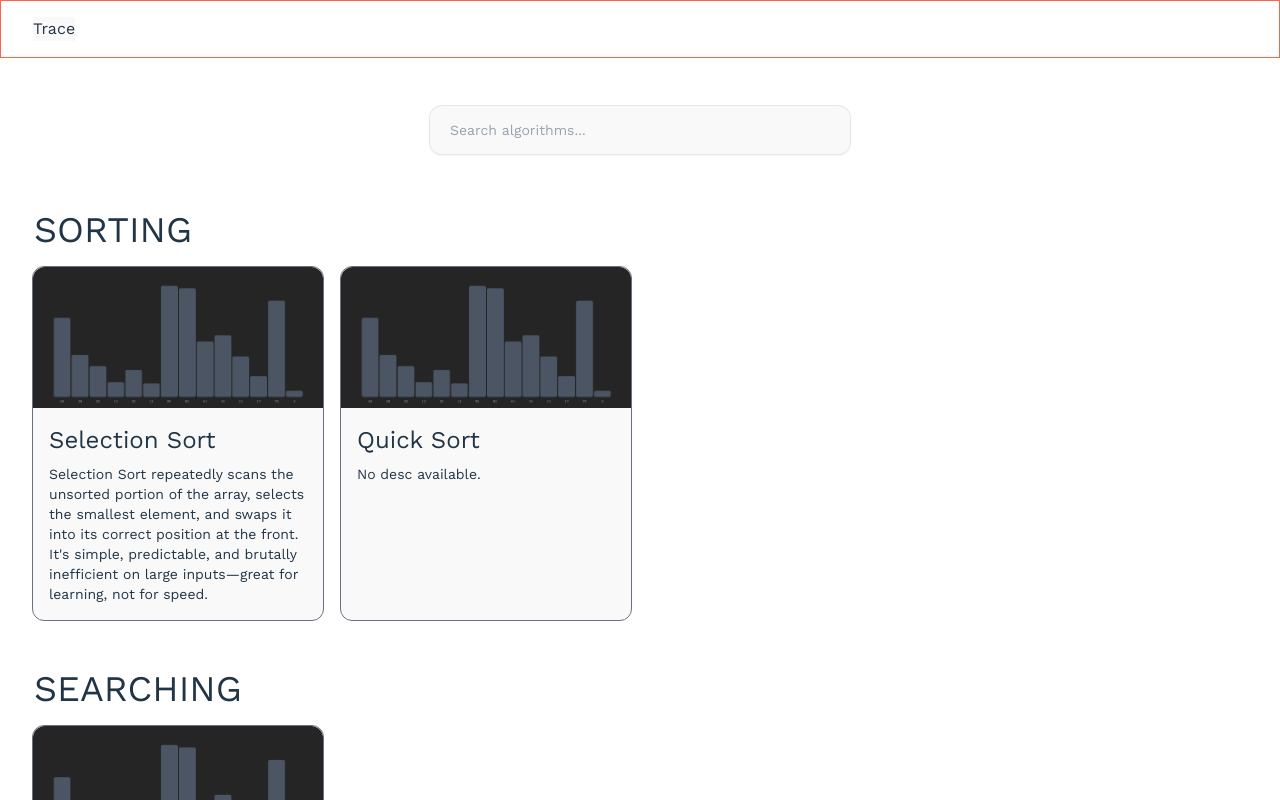
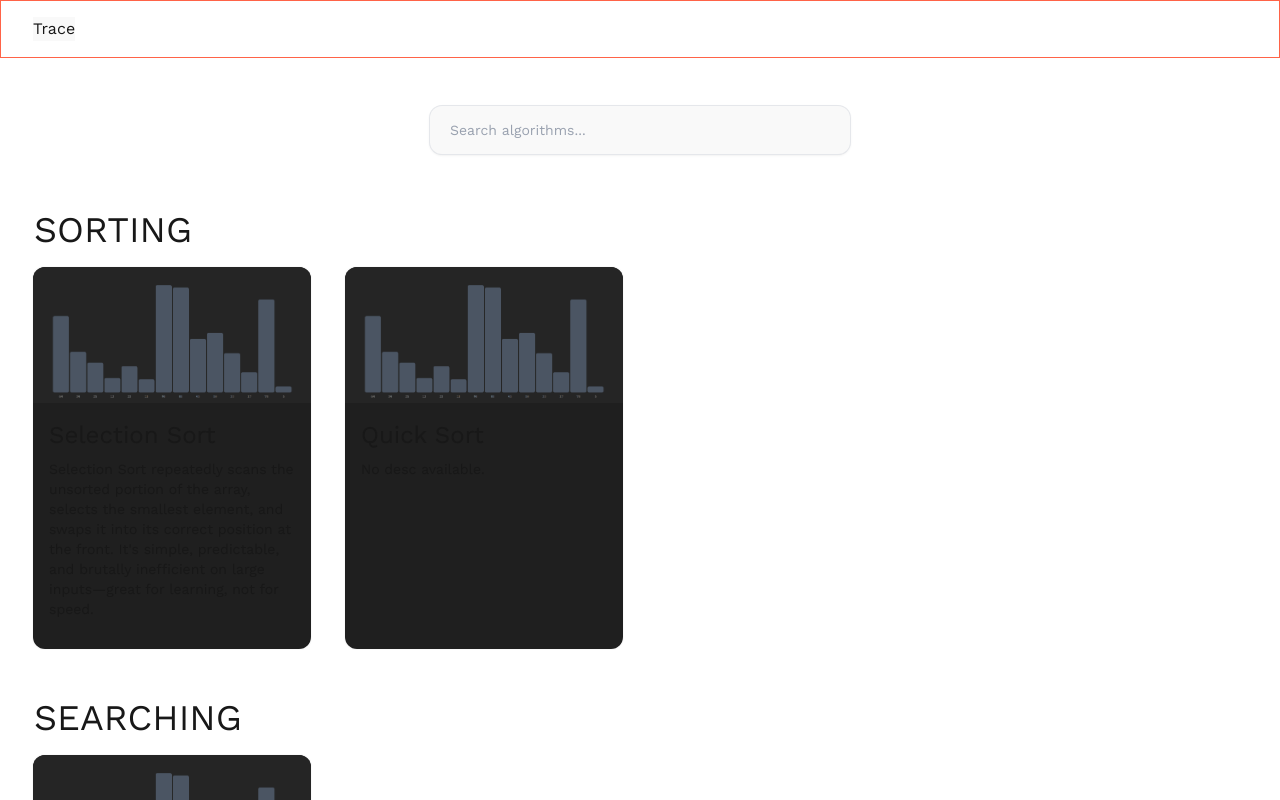
Before and after one commit to Mayur-666/Trace, a React app: page / in a window 1280 px wide. Shown: the top 800 px of the page. Built offline with nearby package versions, Linux system fonts and the light colour scheme; the HTML template or start-up script is replaced by a standard one.

Commit message:
feat: added animation to cards

```diff
--- a/src/components/AlgorithmCard.tsx
+++ b/src/components/AlgorithmCard.tsx
@@ -1,33 +1,67 @@
 import type { AlgorithmData } from '@/utils/types';
 import { useNavigate } from 'react-router-dom';
+import React, { useRef, useState } from 'react';
 
 interface AlgorithmCardProps {
   algorithm: AlgorithmData;
 }
+
 function AlgorithmCard({ algorithm }: Readonly<AlgorithmCardProps>) {
   const navigate = useNavigate();
+  const cardRef = useRef<HTMLButtonElement>(null);
+  const [tilt, setTilt] = useState({ x: 0, y: 0 });
+  const [hovered, setHovered] = useState(false);
 
   const handleClick = () => {
     if (algorithm.route) {
       navigate(algorithm.route);
     }
   };
+
+  const handleMouseMove = (e: React.MouseEvent) => {
+    const card = cardRef.current;
+    if (!card) return;
+    const rect = card.getBoundingClientRect();
+    const x = ((e.clientX - rect.left) / rect.width - 0.5) * 8;
+    const y = ((e.clientY - rect.top) / rect.height - 0.5) * -8;
+    setTilt({ x, y });
+  };
+
+  const handleMouseLeave = () => {
+    setTilt({ x: 0, y: 0 });
+    setHovered(false);
+  };
+
+  const handleMouseEnter = () => {
+    setHovered(true);
+  };
+
   return (
     <button
-      className={`border border-gray-500 w-full h-full rounded-xl flex flex-col min-h-64 ${algorithm.route ? 'cursor-pointer' : 'cursor-default'}`}
+      ref={cardRef}
+      className={`min-h-96 glow-border p-px rounded-xl overflow-hidden relative ${algorithm.route ? 'cursor-pointer' : 'cursor-default'}${hovered ? ' glow-active' : ''}`}
       onClick={handleClick}
+      onMouseMove={handleMouseMove}
+      onMouseLeave={handleMouseLeave}
+      onMouseEnter={handleMouseEnter}
+      style={{
+        transform: `perspective(600px) rotateX(${tilt.y}deg) rotateY(${tilt.x}deg)`,
+        transition: 'transform 0.2s cubic-bezier(.03,.98,.52,.99)',
+      }}
     >
+      <div className={`rounded-xl bg-[#1f1f1f] h-full w-full flex flex-col`}>
         <img
           src={algorithm.image}
           alt={algorithm.name}
-        className="flex w-full rounded-t-xl"
+          className="w-full rounded-t-xl"
         />
 
         <div className="p-4 flex flex-col gap-2">
           <h2 className="flex capitalize text-2xl">{algorithm.name}</h2>
-        <p className="flex text-start text-sm">
+          <p className="text-start text-sm">
             {algorithm.description || 'No desc available.'}
           </p>
+        </div>
       </div>
     </button>
   );
--- a/src/index.css
+++ b/src/index.css
@@ -8,7 +8,7 @@
 
   color-scheme: dark light;
   color: rgba(255, 255, 255, 0.87);
-  background-color: #242424;
+  background-color: #181818;
 
   font-synthesis: none;
   text-rendering: optimizeLegibility;
@@ -18,7 +18,7 @@
 
 @media (prefers-color-scheme: light) {
   :root {
-    color: #213547;
+    color: #181818;
     background-color: #ffffff;
   }
   a:hover {
@@ -45,3 +45,53 @@ input[type='range']::-webkit-slider-thumb {
   background: #2563eb;
   border-radius: 9999px;
 }
+
+.glow-border {
+  position: relative;
+  z-index: 1;
+}
+
+.glow-border::before {
+  content: '';
+  position: absolute;
+  top: 50%;
+  left: 50%;
+  width: 150%;
+  height: 50%;
+  transform: translate(-50%, -50%) rotate(360deg);
+  border-radius: 1.2rem;
+  background: linear-gradient(
+    120deg,
+    #ff00cc,
+    #3333ff,
+    #00ffcc,
+    #ffcc00,
+    #ff00cc
+  );
+  background-size: 400% 400%;
+  filter: blur(12px);
+  opacity: 0;
+  z-index: -1;
+  transition: opacity 0.3s;
+  pointer-events: none;
+  animation: border-glow-rotate 4s linear infinite;
+}
+
+.glow-active::before {
+  opacity: 1;
+}
+
+@keyframes border-glow-rotate {
+  0% {
+    background-position: 0% 50%;
+    transform: translate(-50%, -50%) rotate(0deg);
+  }
+  50% {
+    background-position: 100% 50%;
+    transform: translate(-50%, -50%) rotate(180deg);
+  }
+  100% {
+    background-position: 0% 50%;
+    transform: translate(-50%, -50%) rotate(360deg);
+  }
+}
--- a/src/pages/AlgorithmCatalog.tsx
+++ b/src/pages/AlgorithmCatalog.tsx
@@ -14,7 +14,7 @@ function AlgorithmCatalog() {
             <div className="py-4">
               <h2 className="uppercase text-4xl pl-0.5">{algo.category}</h2>
             </div>
-            <div className="grid grid-cols-1 sm:grid-cols-2 lg:grid-cols-3 xl:grid-cols-4 gap-4">
+            <div className="grid grid-cols-1 sm:grid-cols-2 lg:grid-cols-3 xl:grid-cols-4 gap-8">
               {algo.data.map((d: AlgorithmData) => (
                 <AlgorithmCard key={d.id} algorithm={d} />
               ))}
```
Lines whose indentation alone changed are shown as unchanged.
